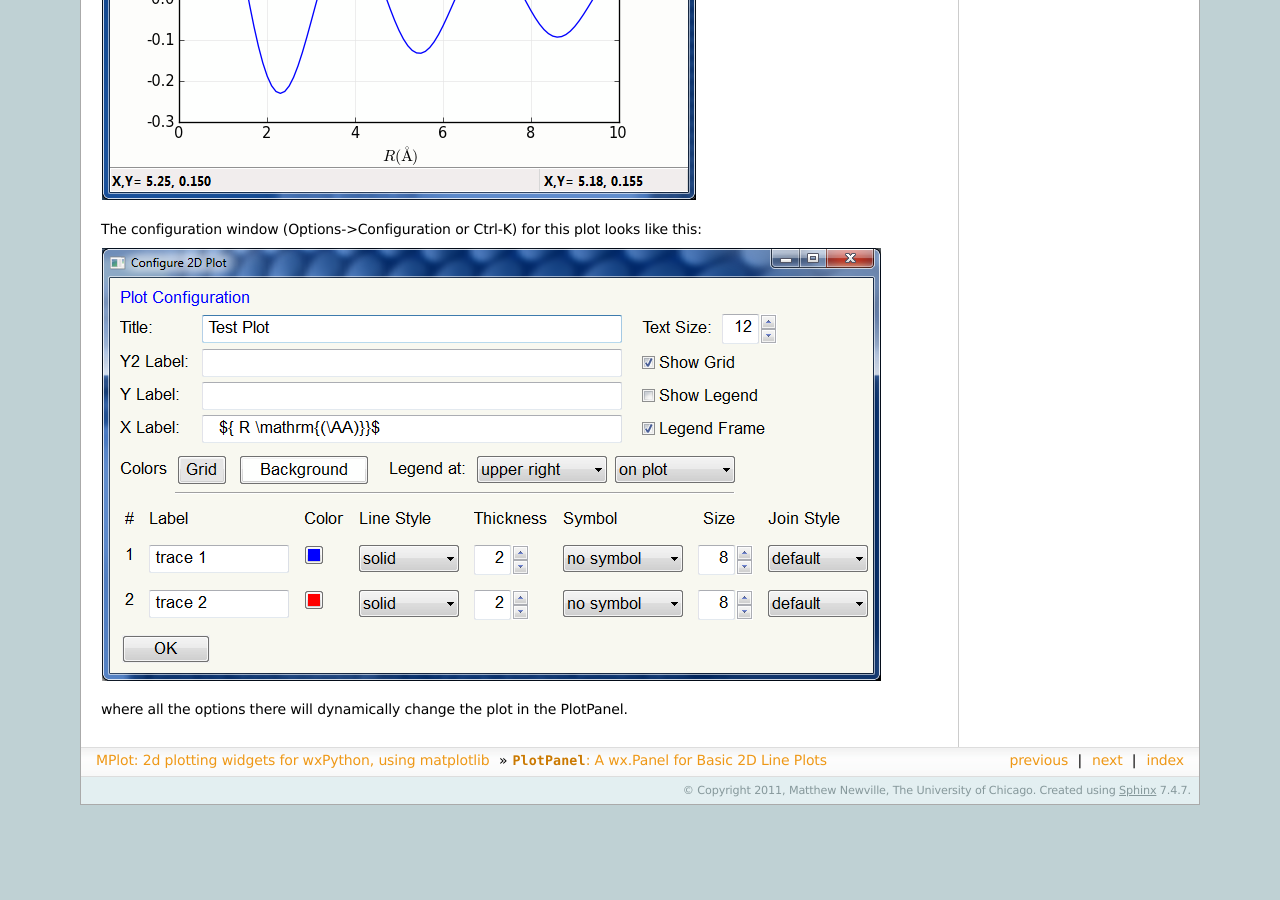
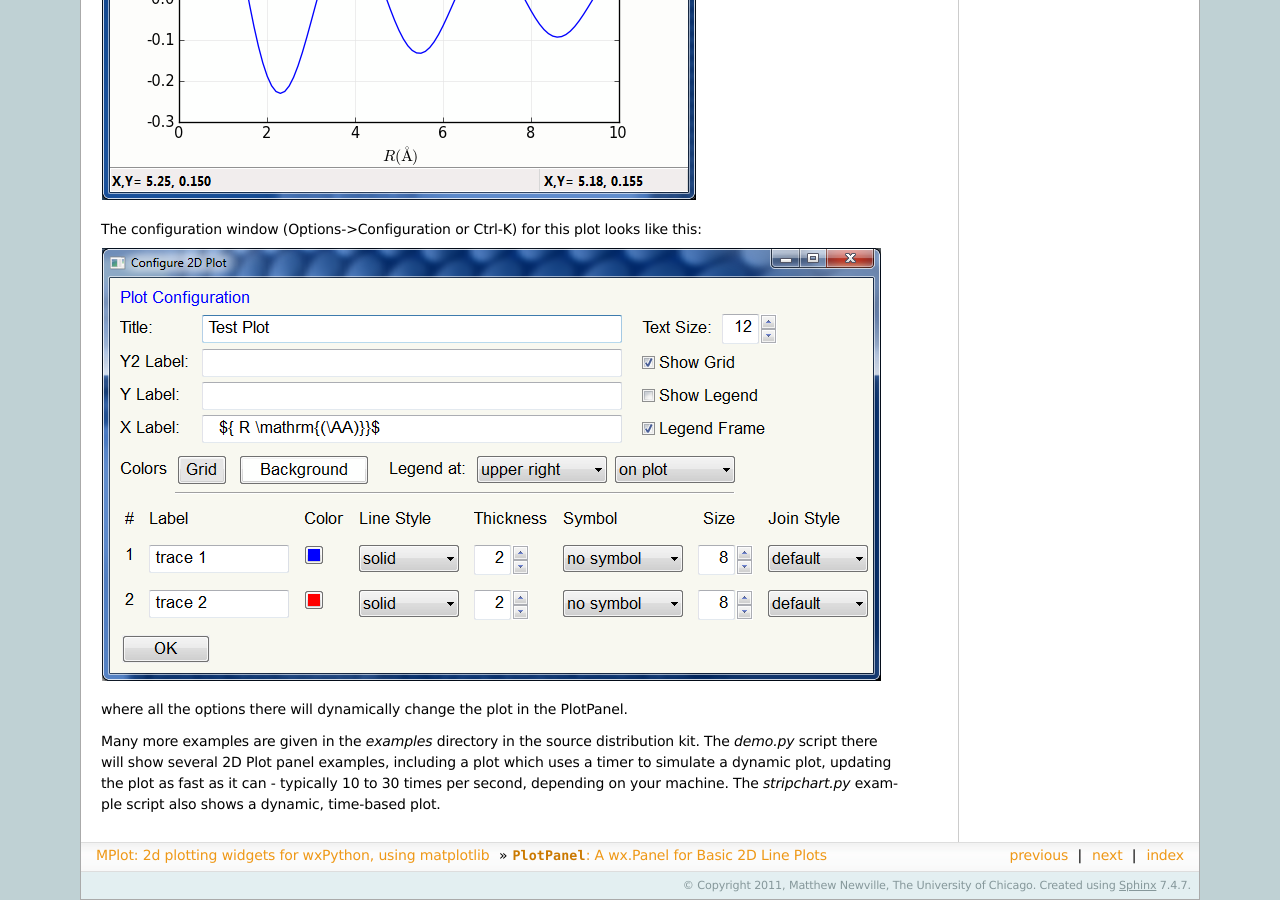
Before and after one commit to newville/wxmplot, a Sphinx documentation site: the page built from doc/plotpanel.rst, in a window 1280 px wide and 900 px high, scrolled down 4425 px. Built offline with Sphinx 7.4.7, drawn with Linux system fonts in a browser that asks for light colours; formulas are drawn with MathJax 3; the version number is read from the project's files by our own code; before the commit the page ends 5230 px from its top, so only the background shows below that.

Commit message:
improved doc for image panel and frame

```diff
--- a/doc/plotpanel.rst
+++ b/doc/plotpanel.rst
@@ -292,7 +292,6 @@ Examples and Screenshots
 
 A basic plot from a :class:`PlotFrame` looks like this:
 
-
 .. image:: images/basic_screenshot.png
 
 
@@ -302,3 +301,10 @@ like this:
 .. image:: images/configuration_frame.png
 
 where all the options there will dynamically change the plot in the PlotPanel.
+
+Many more examples are given in the *examples* directory in the source
+distribution kit.  The *demo.py* script there will show several 2D Plot
+panel examples, including a plot which uses a timer to simulate a dynamic
+plot, updating the plot as fast as it can - typically 10 to 30 times per
+second, depending on your machine.  The *stripchart.py* example script also
+shows a dynamic, time-based plot.
```
Also changed, not shown: doc/imagepanel.rst (+48 -0 lines).
